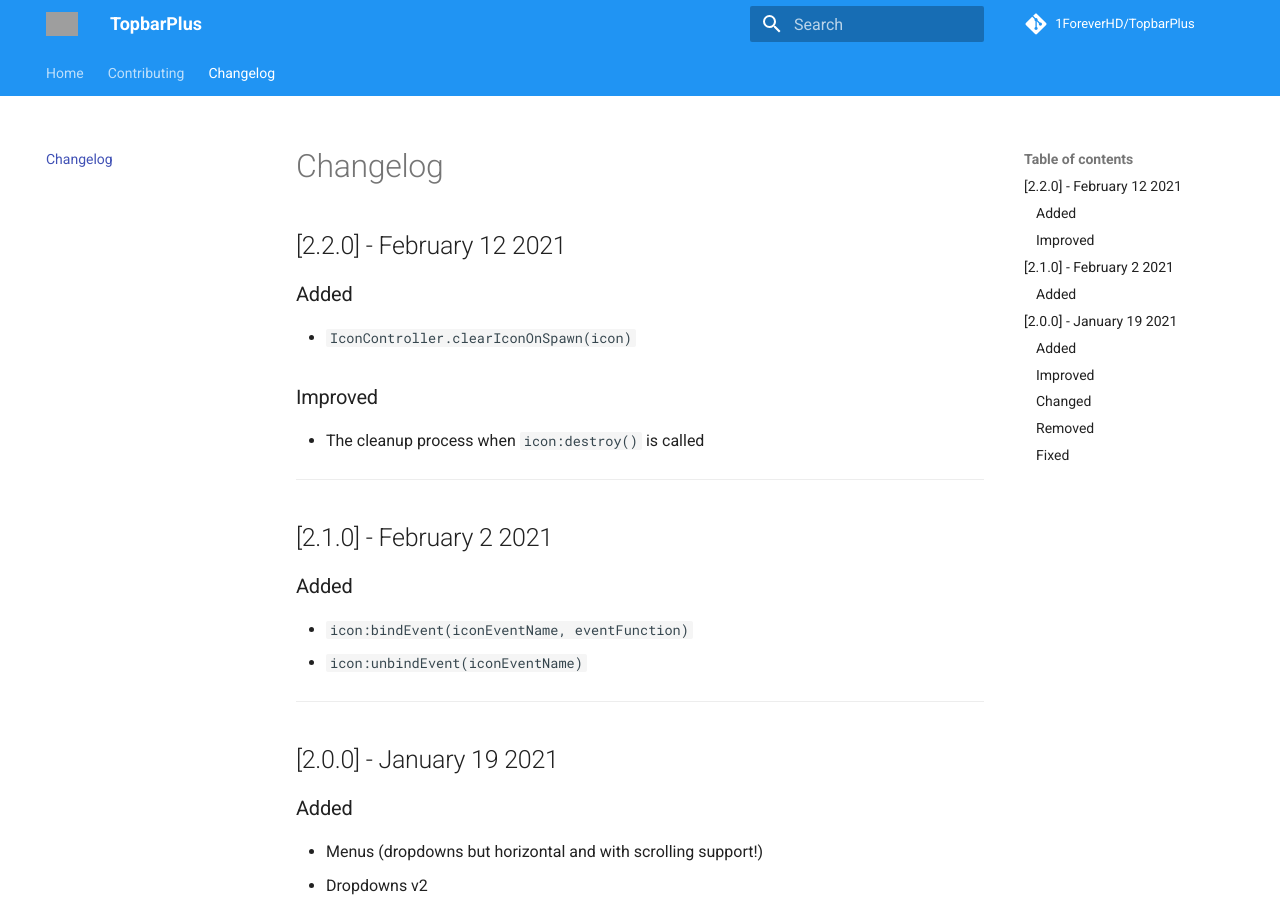
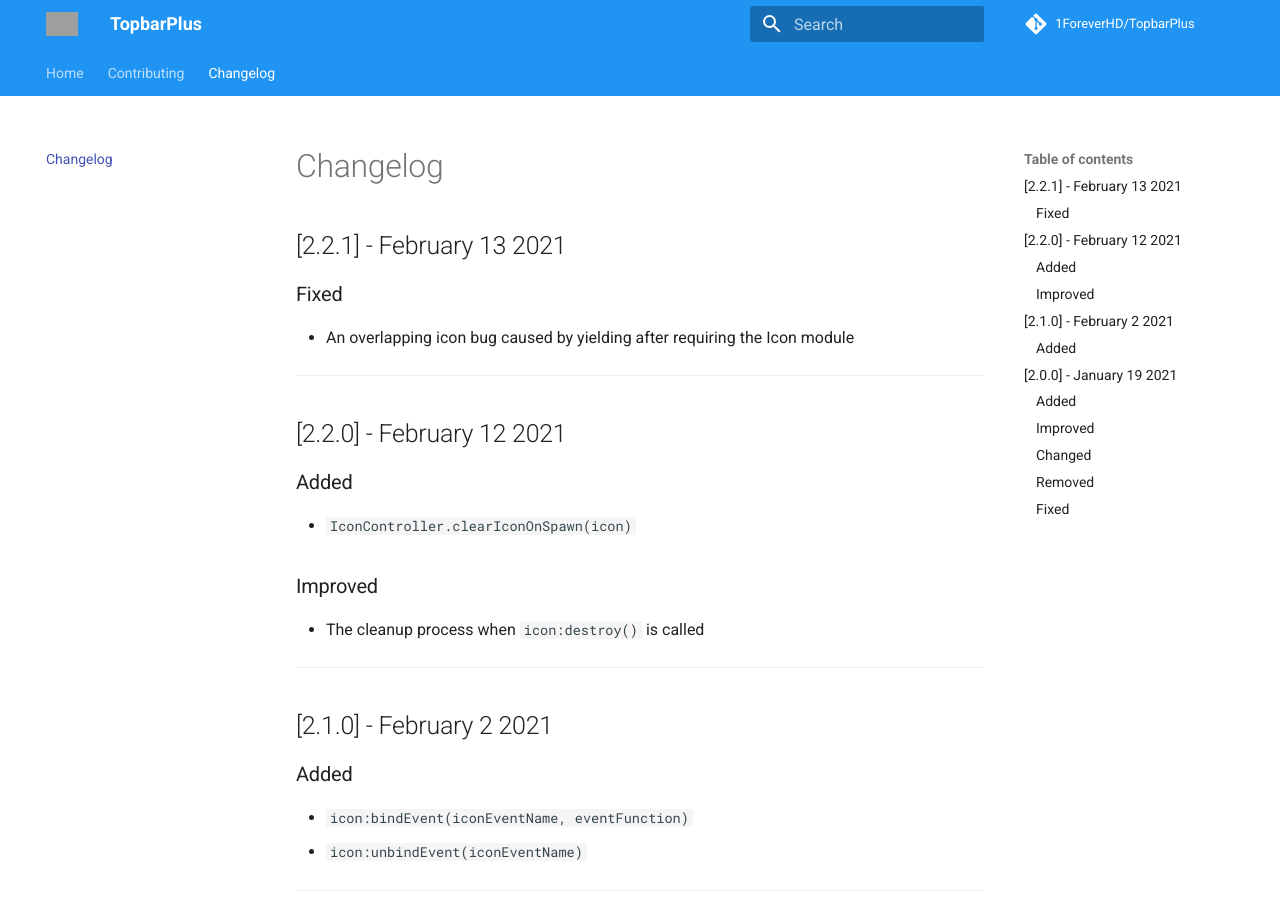
Before and after one commit to 1ForeverHD/TopbarPlus, an MkDocs documentation site: the page built from docs/changelog.md, in a window 1280 px wide and 900 px high. Built offline with MkDocs 1.6.1 and Material for MkDocs 9.7.7, drawn with Linux system fonts in a browser that asks for light colours; comment, search, counter and statistics services are not loaded; grey boxes are pictures that could not be loaded.

Commit message:
Fixed overlapping icons yield bug

```diff
--- a/docs/changelog.md
+++ b/docs/changelog.md
@@ -1,3 +1,11 @@
+## [2.2.1] - February 13 2021
+### Fixed
+- An overlapping icon bug caused by yielding after requiring the Icon module
+
+
+
+--------
+
 ## [2.2.0] - February 12 2021
 ### Added
 - ``IconController.clearIconOnSpawn(icon)``
```
Also changed, not shown: 1 other file.
